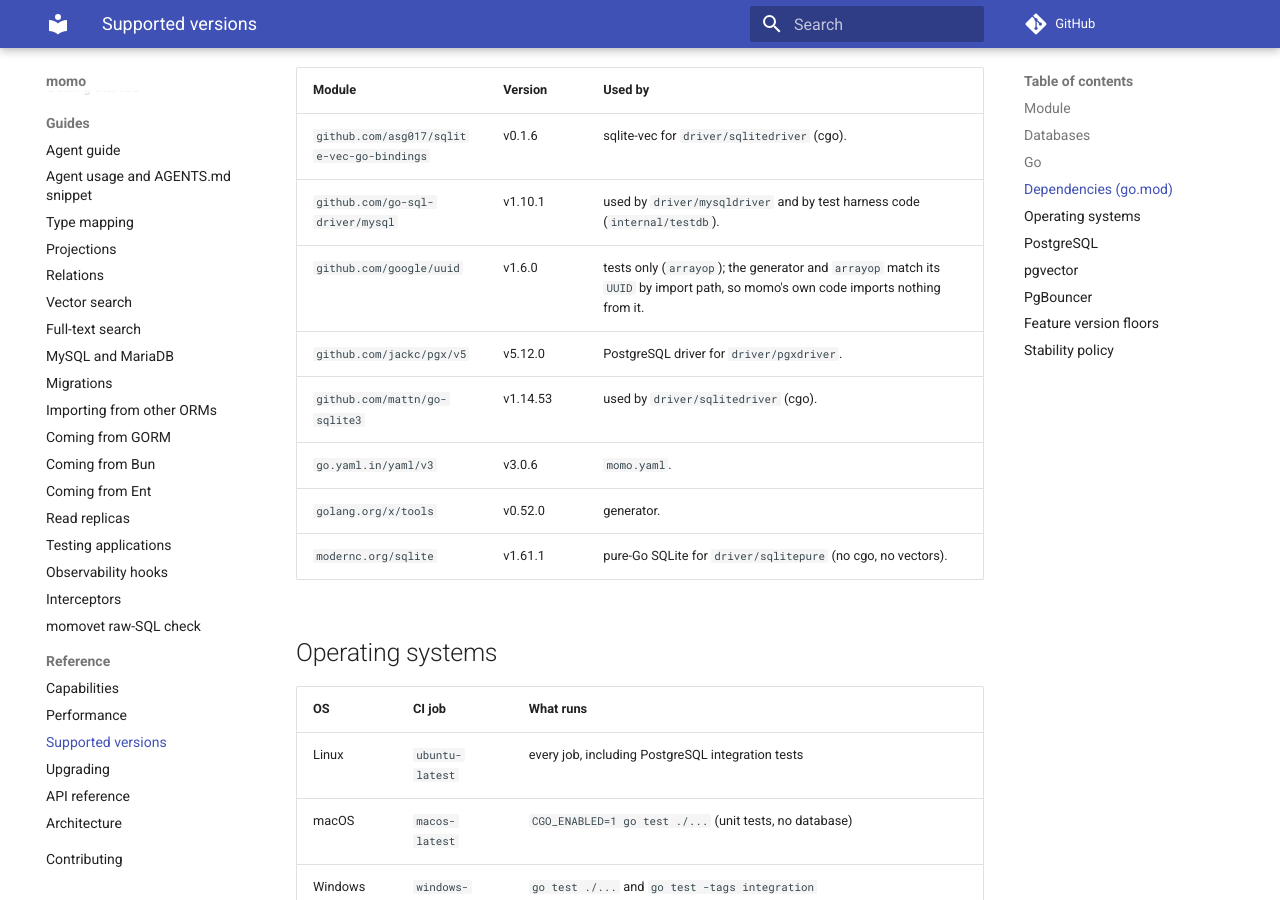
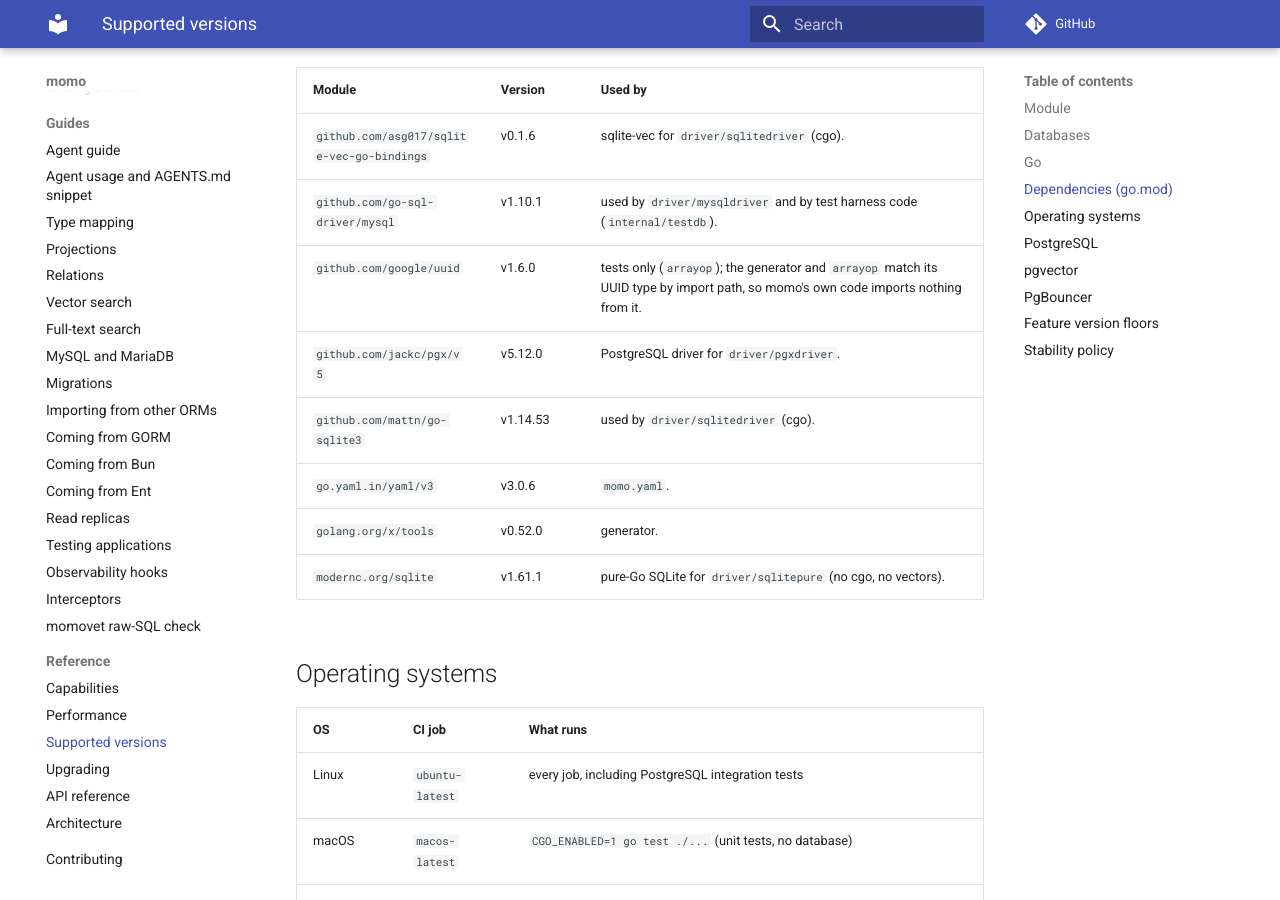
Before and after one commit to azrtydxb/momo, an MkDocs documentation site: the page built from docs/supported-versions.md, in a window 1280 px wide and 900 px high, scrolled down 1631 px. Built offline with MkDocs 1.6.1 and Material for MkDocs 9.7.7, drawn with Linux system fonts in a browser that asks for light colours; comment, search, counter and statistics services are not loaded; the version menu is left out.

```diff
--- a/docs/supported-versions.md
+++ b/docs/supported-versions.md
@@ -45,16 +45,16 @@ Servers the integration jobs run against: PostgreSQL 16 and 17 with pgvector (se
 
 <!-- Generated by go generate ./internal/gendocs from the code. Do not edit by hand. -->
 
-| Module                                     | Version  | Used by                                                                                                                          |
-| ------------------------------------------ | -------- | -------------------------------------------------------------------------------------------------------------------------------- |
-| `github.com/asg017/sqlite-vec-go-bindings` | v0.1.6   | sqlite-vec for `driver/sqlitedriver` (cgo).                                                                                      |
-| `github.com/go-sql-driver/mysql`           | v1.10.1  | used by `driver/mysqldriver` and by test harness code (`internal/testdb`).                                                       |
-| `github.com/google/uuid`                   | v1.6.0   | tests only (`arrayop`); the generator and `arrayop` match its `UUID` by import path, so momo's own code imports nothing from it. |
-| `github.com/jackc/pgx/v5`                  | v5.12.0  | PostgreSQL driver for `driver/pgxdriver`.                                                                                        |
-| `github.com/mattn/go-sqlite3`              | v1.14.53 | used by `driver/sqlitedriver` (cgo).                                                                                             |
-| `go.yaml.in/yaml/v3`                       | v3.0.6   | `momo.yaml`.                                                                                                                     |
-| `golang.org/x/tools`                       | v0.52.0  | generator.                                                                                                                       |
-| `modernc.org/sqlite`                       | v1.61.1  | pure-Go SQLite for `driver/sqlitepure` (no cgo, no vectors).                                                                     |
+| Module                                     | Version  | Used by                                                                                                                             |
+| ------------------------------------------ | -------- | ----------------------------------------------------------------------------------------------------------------------------------- |
+| `github.com/asg017/sqlite-vec-go-bindings` | v0.1.6   | sqlite-vec for `driver/sqlitedriver` (cgo).                                                                                         |
+| `github.com/go-sql-driver/mysql`           | v1.10.1  | used by `driver/mysqldriver` and by test harness code (`internal/testdb`).                                                          |
+| `github.com/google/uuid`                   | v1.6.0   | tests only (`arrayop`); the generator and `arrayop` match its UUID type by import path, so momo's own code imports nothing from it. |
+| `github.com/jackc/pgx/v5`                  | v5.12.0  | PostgreSQL driver for `driver/pgxdriver`.                                                                                           |
+| `github.com/mattn/go-sqlite3`              | v1.14.53 | used by `driver/sqlitedriver` (cgo).                                                                                                |
+| `go.yaml.in/yaml/v3`                       | v3.0.6   | `momo.yaml`.                                                                                                                        |
+| `golang.org/x/tools`                       | v0.52.0  | generator.                                                                                                                          |
+| `modernc.org/sqlite`                       | v1.61.1  | pure-Go SQLite for `driver/sqlitepure` (no cgo, no vectors).                                                                        |
 
 <!-- /generated:dependencies -->
 
```
